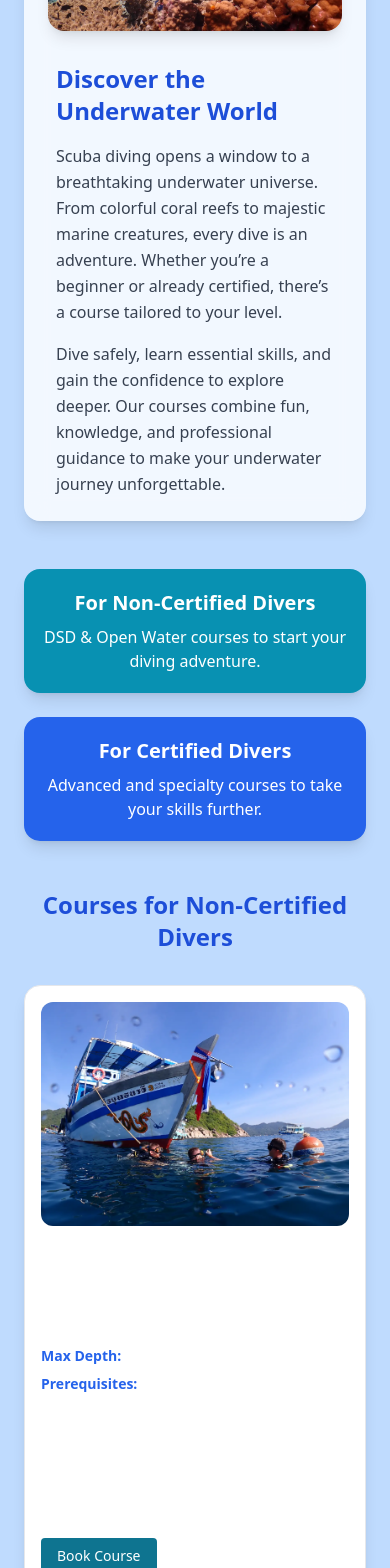
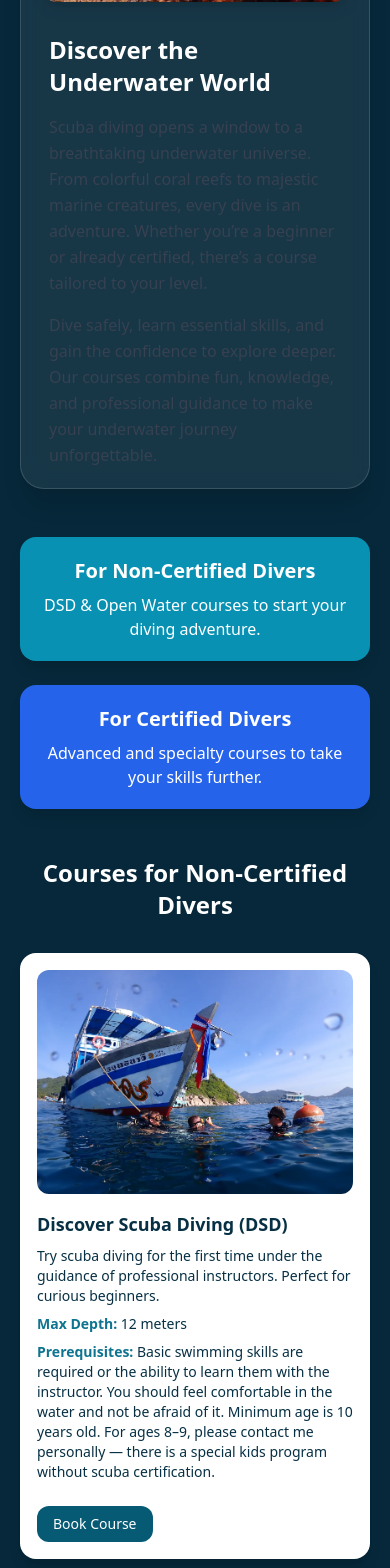
Before and after one commit to Tommysons/diving, a Next.js app: page /scubadivingcourses in a window 390 px wide. Shown: the part 432-2000 px from the top of the page. Built offline with nearby package versions, Linux system fonts and the light colour scheme.

Commit message:
design: redesign bilingual dive-site and course directories for responsive ocean theme

```diff
--- a/src/app/scubadivingcourses/page.tsx
+++ b/src/app/scubadivingcourses/page.tsx
@@ -25,20 +25,20 @@ export default function ScubaDivingCoursesPage() {
     <>
       <Header />
 
-      <main className='relative min-h-screen w-full bg-blue-200'>
-        <div className='relative z-10 max-w-6xl mx-auto px-6 py-10 space-y-12'>
+      <main className='relative min-h-screen w-full bg-[#06283a] text-white'>
+        <div className='relative z-10 max-w-[1480px] mx-auto px-5 sm:px-6 md:px-10 py-12 md:py-16 space-y-12'>
           {/* Page Title */}
           <motion.h1
             initial={{ opacity: 0, y: 20 }}
             whileInView={{ opacity: 1, y: 0 }}
             transition={{ duration: 0.7 }}
-            className='text-4xl md:text-5xl font-bold text-center text-blue-700'
+            className='text-3xl sm:text-4xl md:text-5xl font-extrabold tracking-tight text-center text-white'
           >
             Scuba Diving Courses
           </motion.h1>
 
           {/* Introduction */}
-          <div className='grid md:grid-cols-2 gap-8 md:gap-10 items-center bg-white/80 backdrop-blur-md p-6 rounded-2xl shadow-lg'>
+          <div className='grid md:grid-cols-2 gap-8 md:gap-10 items-center bg-white/[.07] border border-white/15 backdrop-blur-md p-5 sm:p-8 rounded-3xl shadow-xl'>
             <motion.div
               initial={{ opacity: 0, x: -30 }}
               whileInView={{ opacity: 1, x: 0 }}
@@ -61,7 +61,7 @@ export default function ScubaDivingCoursesPage() {
               transition={{ duration: 0.6 }}
               className='text-gray-700 leading-relaxed text-base sm:text-lg px-2'
             >
-              <h2 className='text-2xl font-semibold mb-4 text-blue-700'>
+              <h2 className='text-2xl font-bold mb-4 text-white'>
                 Discover the Underwater World
               </h2>
               <p className='mb-4'>
@@ -133,7 +133,7 @@ function CourseSection({ id, title, courses, activeForm, setActiveForm }: any) {
     <div className='space-y-8'>
       <h2
         id={id}
-        className='text-2xl sm:text-3xl font-bold text-blue-700 mb-6 text-center'
+        className='text-2xl sm:text-3xl font-extrabold text-white mb-6 text-center'
       >
         {title}
       </h2>
@@ -156,7 +156,7 @@ function CourseCard({ course, activeForm, setActiveForm }: any) {
   const isActive = activeForm === course.slug
 
   return (
-    <div className='border rounded-2xl shadow-lg bg-white transform transition-transform duration-300 ease-in-out hover:scale-[1.02] hover:shadow-xl flex flex-col md:flex-row md:items-stretch relative w-full max-w-full overflow-hidden'>
+    <div className='border border-white/15 rounded-2xl shadow-lg bg-white text-[#073044] transition duration-300 ease-in-out hover:border-cyan-300/60 hover:shadow-2xl flex flex-col md:flex-row md:items-stretch relative w-full max-w-full overflow-hidden'>
       <Link
         href={`/scubadivingcourses/${course.slug}`}
         className='flex-1 flex flex-col sm:flex-row gap-4 sm:gap-6 p-4 sm:p-6 cursor-pointer'
@@ -177,13 +177,13 @@ function CourseCard({ course, activeForm, setActiveForm }: any) {
           </p>
           {'maxDepth' in course && (
             <p className='text-sm sm:text-base'>
-              <span className='font-semibold text-blue-600'>Max Depth:</span>{' '}
+              <span className='font-semibold text-cyan-700'>Max Depth:</span>{' '}
               {course.maxDepth}
             </p>
           )}
           {course.prerequisites && (
             <p className='text-sm sm:text-base'>
-              <span className='font-semibold text-blue-600'>
+              <span className='font-semibold text-cyan-700'>
                 Prerequisites:
               </span>{' '}
               {course.prerequisites}
@@ -194,7 +194,7 @@ function CourseCard({ course, activeForm, setActiveForm }: any) {
 
       <div className='p-4 sm:p-6 pt-0'>
         <button
-          className='inline-block mt-2 px-4 py-2 bg-cyan-700 hover:bg-cyan-800 text-white rounded transition text-sm sm:text-base'
+          className='inline-block mt-2 px-4 py-2 bg-[#075a74] hover:bg-[#043f56] text-white rounded-xl transition text-sm sm:text-base'
           onClick={(e) => {
             e.stopPropagation()
             setActiveForm(isActive ? null : course.slug)
```
